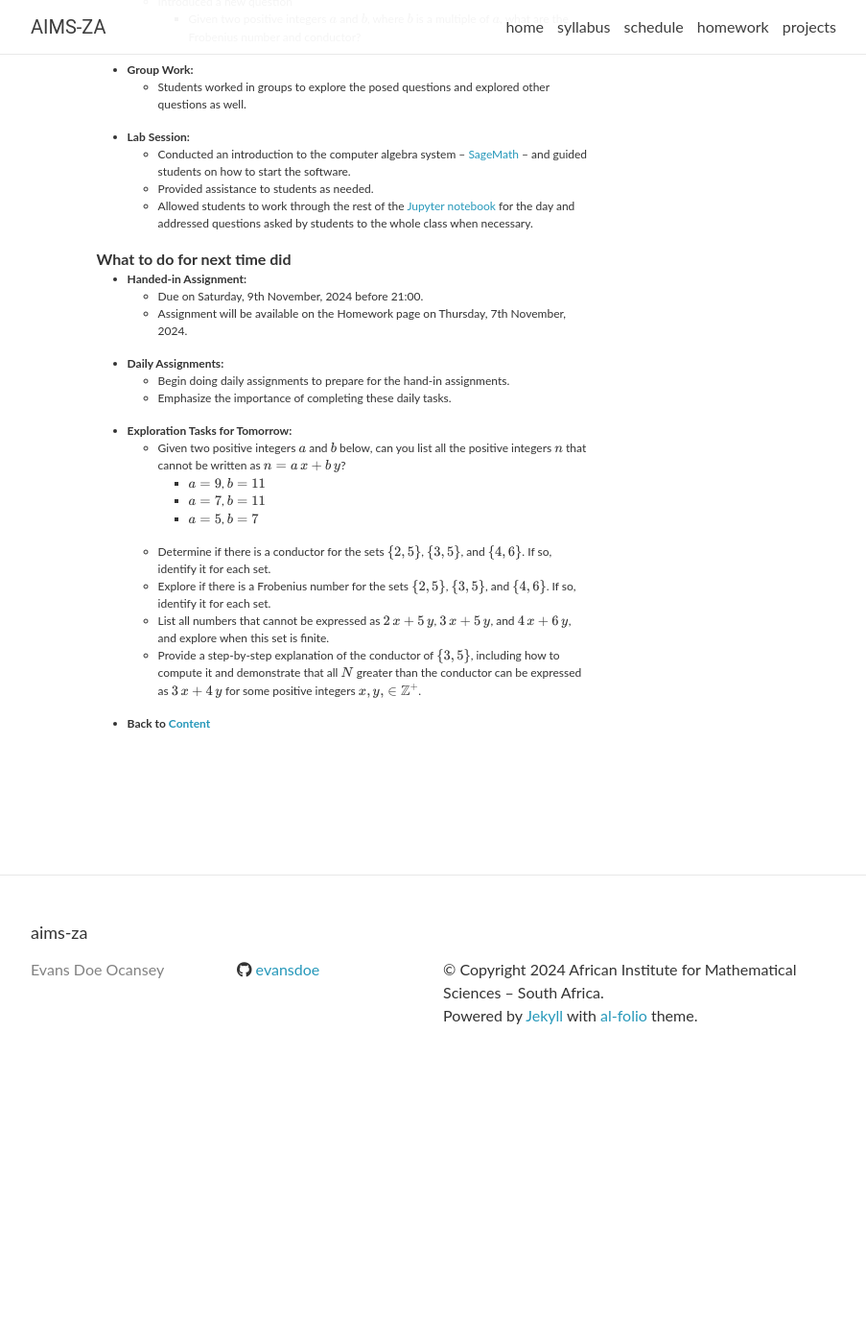
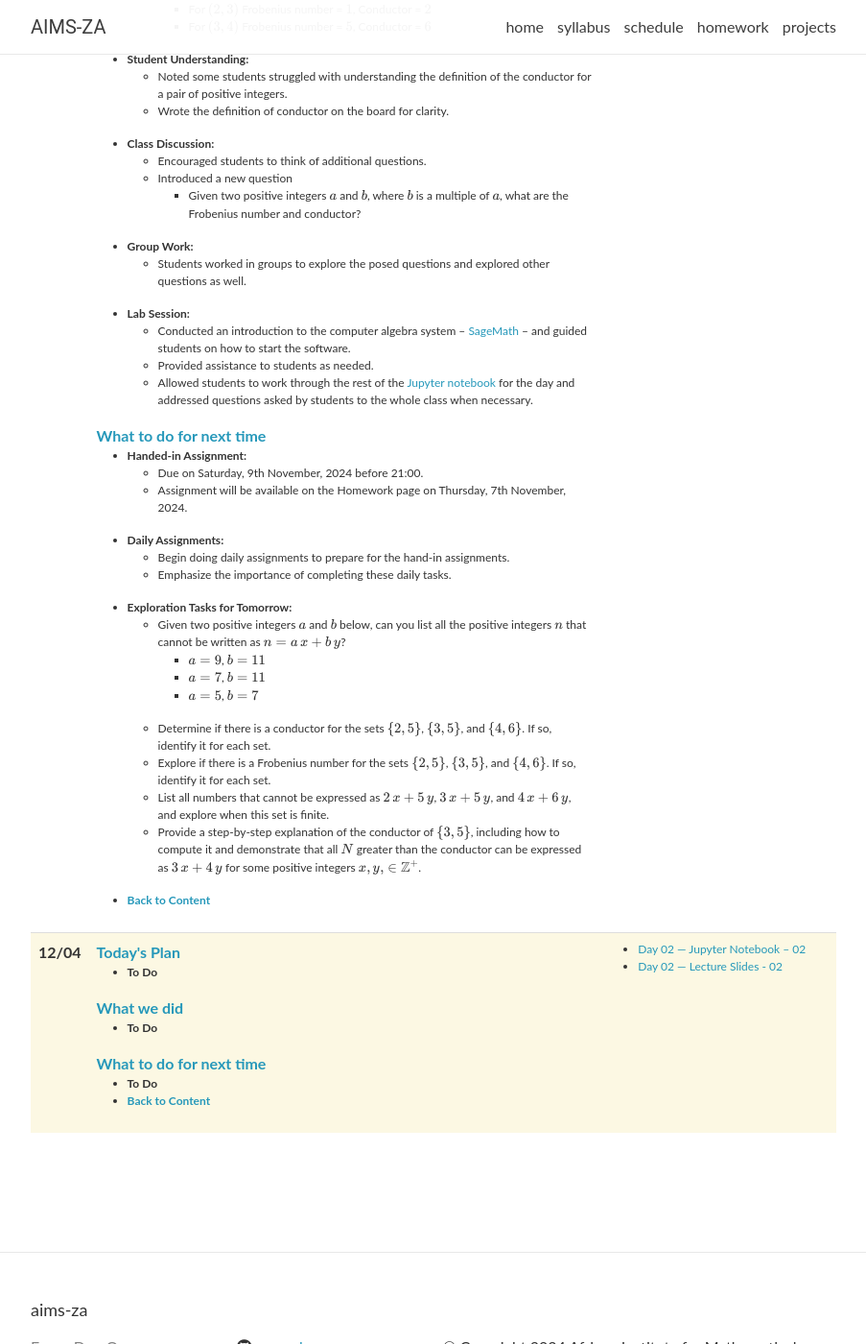
Before and after one commit to evansdoe/aims-za, a Jekyll site: the page built from ems/2024-25/_pages/ems-schedule.md, in a window 1280 px wide and 1400 px high, scrolled down 1534 px. Shown: the whole window at 96% size, without its empty margins (188-1091 px from the left). Built offline with Jekyll 4.4.1, drawn with Linux system fonts in a browser that asks for light colours; nearby versions of some CDN libraries; comment, search, counter and statistics services are not loaded; before the commit the page ends 2665 px from its top, so only the background shows below that; some of the changed text lies outside the part shown.

Commit message:
feat: Update Schedule and notebook

```diff
--- a/_data/ems_2024_25_schedule.yml
+++ b/_data/ems_2024_25_schedule.yml
@@ -1,6 +1,6 @@
 - date: 11/04<a class="anchor" id="day_01"></a>
   plan-title: >
-    <strong>Today's Plan</strong>
+    <a class="anchor" id="day_01_plan"><strong>Today's Plan</strong></a>
   plan-topics:
     - <strong>Course Goals</strong>
       <ol style="font-size:12px;">
@@ -47,7 +47,7 @@
         <li>Introduce the <a href="http://www.sagemath.org">SageMath</a> software in the computer lab, with hands-on experience using a provided <a href="ems_2024_25_01_sagemath_introduction.ipynb">Jupyter notebook</a>.</li>
       </ul>
   done-title: >
-    <strong>What we did</strong>
+    <a class="anchor" id="day_01_done"><strong>What we did</strong></a>
   done-topics:
     - <strong>Course Overview</strong>
         <ul style="font-size:12px;">
@@ -99,7 +99,7 @@
             <li>Allowed students to work through the rest of the <a href="ems_2024_25_day_01_sagemath_introduction.ipynb">Jupyter notebook</a> for the day and addressed questions asked by students to the whole class when necessary.</li>
         </ul>
   todo-title: >
-    <strong>What to do for next time did</strong>
+    <a class="anchor" id="day_01_todo"><strong>What to do for next time</strong></a>
   todo-topics:
    - <strong>Handed-in Assignment:</strong>
         <ul style="font-size:12px;">
@@ -124,9 +124,28 @@
             <li>List all numbers that cannot be expressed as \(2\,x + 5\,y\), \(3\,x + 5\,y\), and \(4\,x + 6\,y\), and explore when this set is finite.</li>
             <li>Provide a step-by-step explanation of the conductor of \(\{3, 5\}\), including how to compute it and demonstrate that all \(N\) greater than the conductor can be expressed as \(3\,x + 4\,y\) for some positive integers \(x, y, \in \mathbb{Z}^{+}\).</li>
         </ul>
-   - <strong>Back to <a href="#contents">Content</a></strong>
+   - <a href="#contents"><strong>Back to Content</strong></a>
   readings:
-    - <a href="ems_2024_25_day_00_table_of_contents.ipynb" target="_blank">Day 01 — Jupyter Notebook – 01</a><br/>
-    - <a href="ems_2024_25_day_01_sagemath_introduction.ipynb" target="_blank">Day 01 — Jupyter Notebook – 02</a><br/>
+    - <a href="ems_2024_25_day_00_table_of_contents.ipynb" target="_blank">Day 01 — Jupyter Notebook – 00</a><br/>
+    - <a href="ems_2024_25_day_01_sagemath_introduction.ipynb" target="_blank">Day 01 — Jupyter Notebook – 01</a><br/>
     - <a href="lecture-00.pdf" target="_blank">Day 01 — Lecture Slides - 00</a><br/>
     - <a href="lecture-01.pdf" target="_blank">Day 01 — Lecture Slides - 01</a><br/>
+
+
+- date: 12/04<a class="anchor" id="day_02"></a>
+  plan-title: >
+    <a class="anchor" id="day_02_plan"><strong>Today's Plan</strong></a>
+  plan-topics:
+    - <strong>To Do</strong>
+  done-title: >
+    <a class="anchor" id="day_02_done"><strong>What we did</strong></a>
+  done-topics:
+    - <strong>To Do</strong>
+  todo-title: >
+    <a class="anchor" id="day_02_todo"><strong>What to do for next time</strong></a>
+  todo-topics:
+   - <strong>To Do</strong>
+   - <a href="#contents"><strong>Back to Content</strong></a>
+  readings:
+    - <a href="ems_2024_25_day_02_sagemath_introduction.ipynb" target="_blank">Day 02 — Jupyter Notebook – 02</a><br/>
+    - <a href="lecture-02.pdf" target="_blank">Day 02 — Lecture Slides - 02</a><br/>
--- a/ems/2024-25/_pages/ems-schedule.md
+++ b/ems/2024-25/_pages/ems-schedule.md
@@ -7,7 +7,13 @@
 
 #### <a id="contents">Contents </a>
 - <a href="#day_01">Day 01</a>
-
+  - <a href="#day_01_plan">Plan for the day</a>
+  - <a href="#day_01_done"> What we did</a>
+  - <a href="#day_01_todo"> What to do next time<a>
+- <a href="#day_02">Day 02</a>
+  - <a href="#day_02_plan">Plan for the day</a>
+  - <a href="#day_02_done"> What we did</a>
+  - <a href="#day_02_todo"> What to do next time<a>
 {% assign current_module = 0 %}
 {% assign skip_classes = 0 %}
 {% assign prev_date = 0 %}
```
Also changed, not shown: 3 other files.
